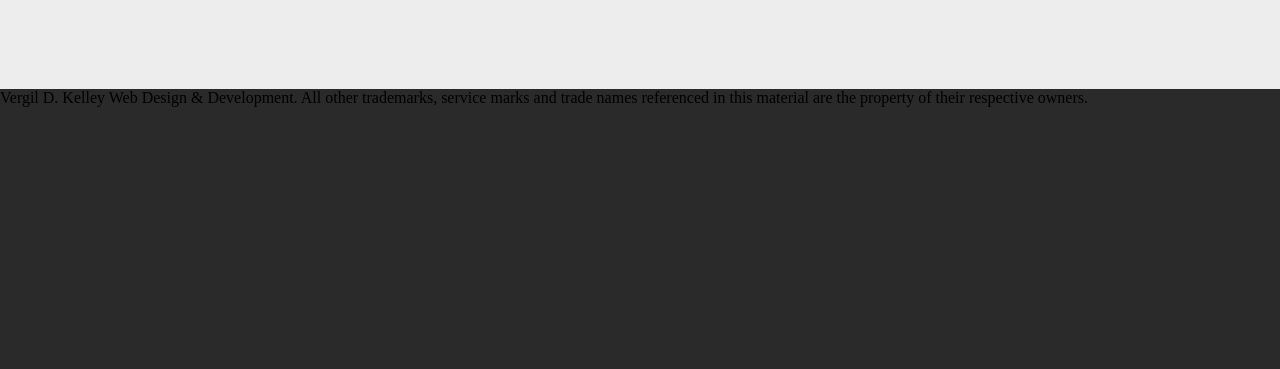
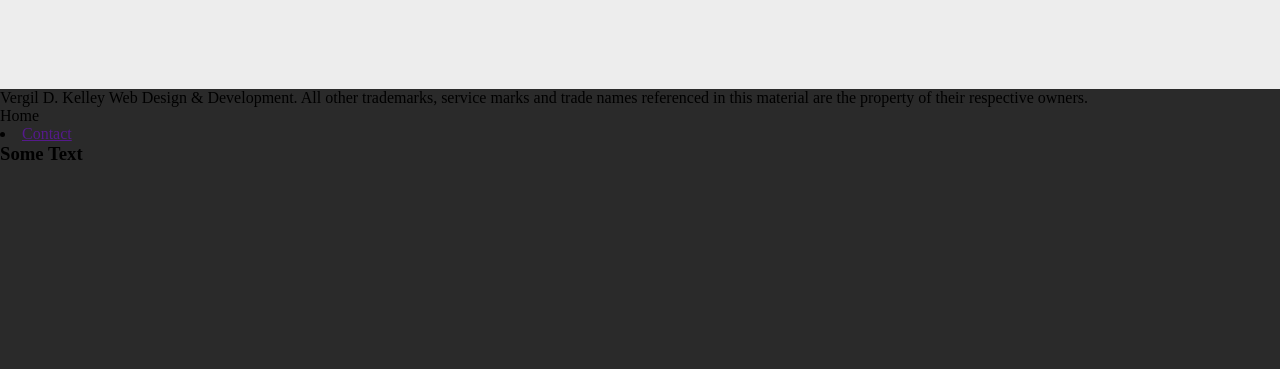
Before and after one commit to VergilKellley/treks, a PHP site: page /index.php in a window 1280 px wide. Shown: the part 3486-3855 px from the top of the page. Run offline with PHP 8.4, Linux system fonts and the light colour scheme.

Commit message:
added colums to footer

```diff
--- a/footer.php
+++ b/footer.php
@@ -3,6 +3,15 @@ echo '<section class="footerContainer">
 <footer>
 <div class="footerColumnOne>
 <h2>© 2020 Website by <a href="https://vergildkelley.com/" target="_blank">Vergil D. Kelley Web Design & Development.</a> All other trademarks, service marks and trade names referenced in this material are the property of their respective owners.</h2>
+</div>
+<div class="footerColumnTwo>
+    <ul>
+    <li><a href="index.html">Home</a></li>
+    <li><a href="">Contact</a></li>
+    </ul>
+</div>
+<div class="footerColumnthree">
+<h3>Some Text</h3>
 </div>
 </footer>
 </section>
```
